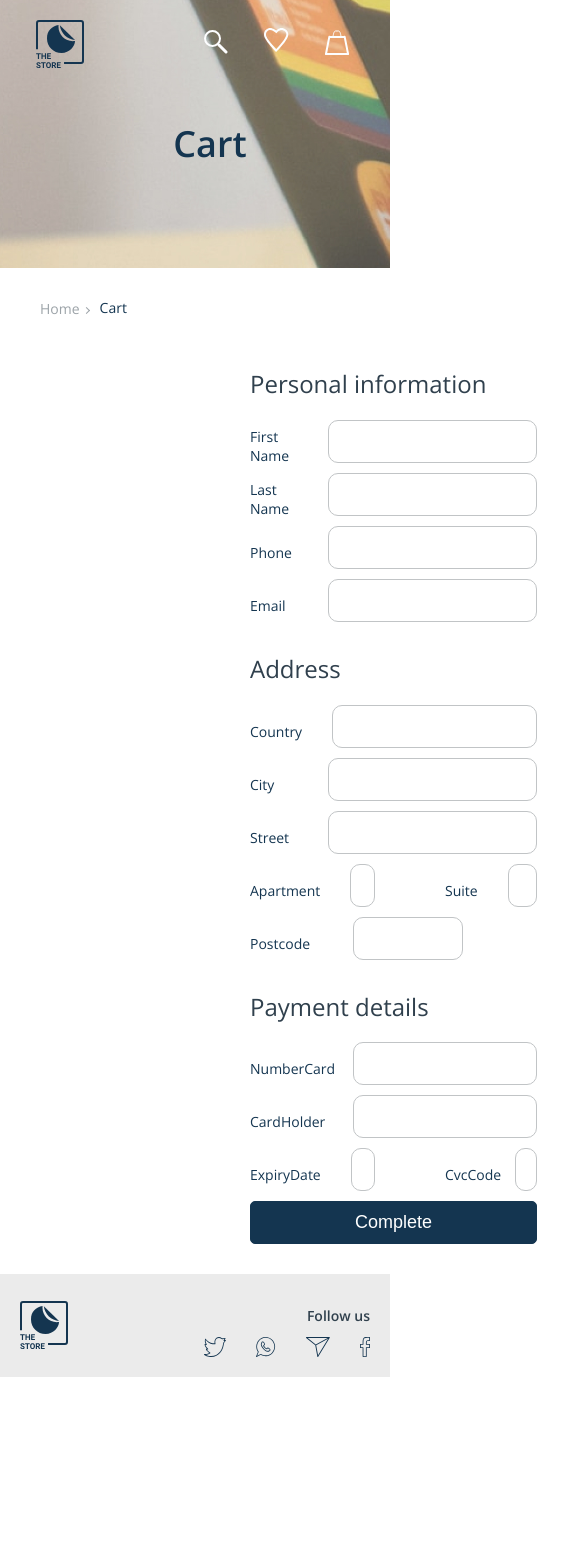
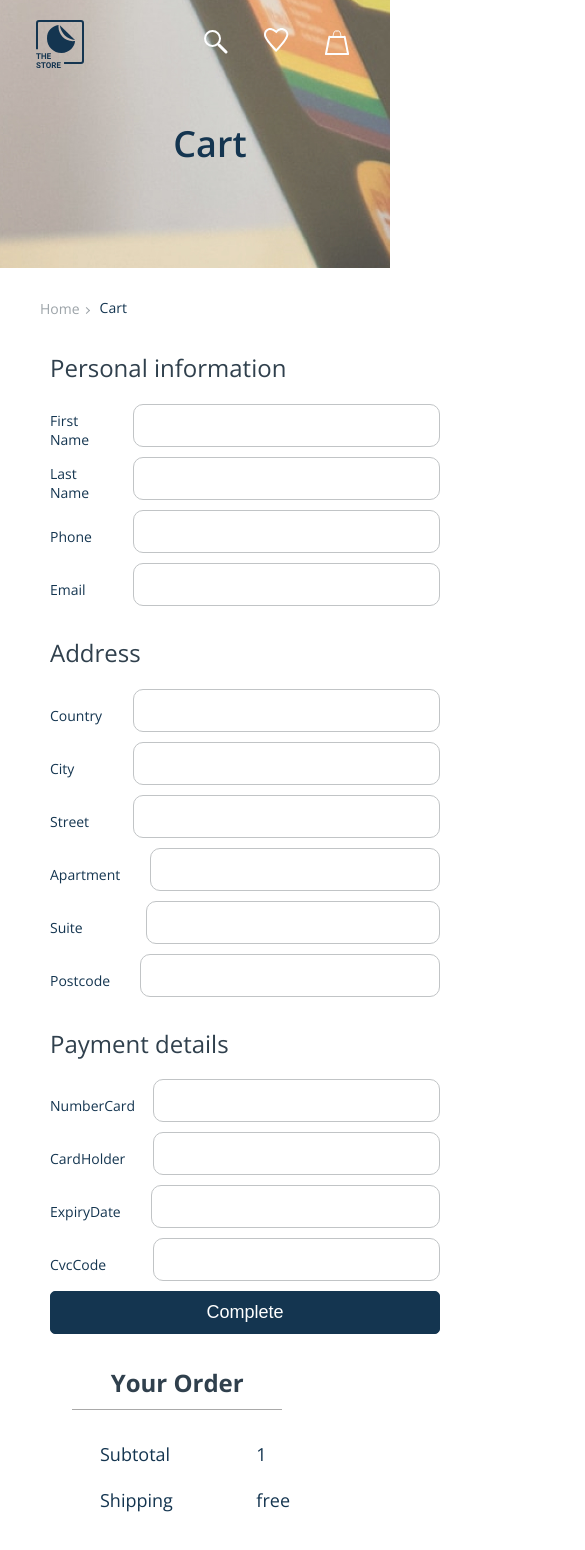
Before and after one commit to Marina-vchh/diplom-project, a React (Create React App) app: page /checkout in a window 390 px wide. Shown: the top 1550 px of the page, 585 px wide, since content can reach past the window. Before the commit the page ends 1377 px from the top, so only its background shows below. Built offline with nearby package versions, Linux system fonts and the light colour scheme.

Commit message:
feature: create an adaptive for cart, checkout and wishlist pages

```diff
--- a/src/components/common-components/button/button-css/button.css
+++ b/src/components/common-components/button/button-css/button.css
@@ -42,3 +42,15 @@
 .submit {
    width: 100%;
 }
+
+@media(max-width: 992px) {
+   .button-table {
+      font-size: 16px;
+   }
+}
+
+@media(max-width: 762px) {
+   .button-table  {
+      padding: 5px;
+	}
+}
--- a/src/containers/cart/cart.css
+++ b/src/containers/cart/cart.css
@@ -84,3 +84,15 @@
 .delete-button:hover {
    background-image: url(../../img//delete-button//deleteHover.svg);
 }
+
+@media(max-width: 992px) {
+   .cart-wrapper  {
+      padding: 50px;
+   }
+}
+
+@media(max-width: 762px) {
+   .cart-wrapper  {
+         padding: 20px;
+	}
+}
--- a/src/containers/footer/footer.css
+++ b/src/containers/footer/footer.css
@@ -6,6 +6,11 @@
    background-color: #EBEBEB;
 }
 
+@media(max-width: 992px) {
+   .footer  {
+      padding: 20px 50px;
+   }
+}
 
 @media(max-width: 767px) {
    .footer {
--- a/src/containers/form/form.css
+++ b/src/containers/form/form.css
@@ -42,3 +42,29 @@
    display: flex;
    column-gap: 70px;
 }
+
+@media(max-width: 992px) {
+   .form {
+      padding-left: 100px ;
+   }
+
+   .input-group {
+      display: block;
+   }
+
+   .input-small {
+      max-width: 340px;
+   }
+
+   .label-small {
+      margin-right: 63px;
+      max-width: 88px;
+   }
+}
+
+@media(max-width: 762px) {
+   .form {
+      padding-left: 50px;
+      margin: 0 auto;
+   }
+}
--- a/src/containers/header/header.css
+++ b/src/containers/header/header.css
@@ -39,6 +39,12 @@
    background-image: url(../../img/header-icons//header-store-hover.svg);
 }
 
+@media(max-width: 992px) {
+   .header  {
+      padding: 20px 50px;
+   }
+}
+
 @media(max-width: 767px) {
    .header {
       padding: 20px;
--- a/src/containers/order-block/OrderBlock.tsx
+++ b/src/containers/order-block/OrderBlock.tsx
@@ -12,7 +12,7 @@ const OrderBlock = ({ text }: IOrderBlock) => {
    const count = useSelector(counterSelector);
 
    return (
-      <div className="cart-block">
+      <div className="order-block">
          <table>
             <tr>
                <Title text={text} className="title-thumbnail title-cart" />
--- a/src/containers/order-block/orderBlock.css
+++ b/src/containers/order-block/orderBlock.css
@@ -1,4 +1,4 @@
-.cart-block {
+.order-block {
    max-width: 250px;
    width: 100%;
    padding: 0 100px;
@@ -26,3 +26,16 @@
    color: #143550;
    text-align: left;
 }
+
+@media(max-width: 992px) {
+   .order-block {
+      padding: 0 50px;
+   }
+
+@media(max-width: 762px) {
+   .order-block {
+         padding: 0 20px;
+         margin: 0 auto;
+	   }
+   }
+}
--- a/src/containers/related/related.css
+++ b/src/containers/related/related.css
@@ -22,6 +22,6 @@
    .sticker-item-list__related  {
       grid-template-columns: 1fr;
       grid-template-rows: 1fr 1fr 1fr;
-	}
+	   }
+   }
 }
-}
--- a/src/containers/wishlist/WishList.tsx
+++ b/src/containers/wishlist/WishList.tsx
@@ -68,14 +68,14 @@ const WishList = () => {
                               <Button
                                  disabled={false}
                                  text="add to cart"
-                                 className={"button transparent-background"} />
+                                 className={"button transparent-background button-table"} />
                            </Link>)
                   })
                   }
                   </td>
                   <td className="table-column">
                      {
-                        likedStickers.map((item: any) => {
+                        likedStickers.map((item) => {
                            return (
                               <button className="delete-button" onClick={() => dispatchedRemoveSticker} />)
                         })
--- a/src/containers/wishlist/wishList.css
+++ b/src/containers/wishlist/wishList.css
@@ -7,7 +7,6 @@
    width: 100%;
    margin: 0 auto;
    margin-bottom: 50px;
-   border-spacing: 7px 11px;
 }
 
 .table-wishlist-row {
@@ -52,3 +51,23 @@
    font-size: 32px;
    margin-bottom: 80px;
 }
+
+@media(max-width: 992px) {
+   .wishlist  {
+      padding: 50px;
+   }
+}
+
+@media(max-width: 762px) {
+   .wishlist  {
+         padding: 20px;
+	}
+
+   .table-column__header {
+      font-size: 13px;
+   }
+
+   .table-column {
+      font-size: 13px;
+   }
+}
--- a/src/pages/cartPage/cartPage.css
+++ b/src/pages/cartPage/cartPage.css
@@ -8,3 +8,15 @@
    margin-right: 80px;
    margin-bottom: 40px;
 }
+
+@media(max-width: 992px) {
+   .cart-block-button  {
+      margin-right: 50px;
+   }
+}
+
+@media(max-width: 762px) {
+      .cart-block-button  {
+         margin-right: 20px;
+      }
+   }
--- a/src/pages/checkoutPage/checkoutPage.css
+++ b/src/pages/checkoutPage/checkoutPage.css
@@ -4,3 +4,9 @@
    width: 100%;
    margin: 0 auto;
 }
+
+@media(max-width: 762px) {
+   .checkout-page-wrapper {
+      display: block;
+   }
+}
```
